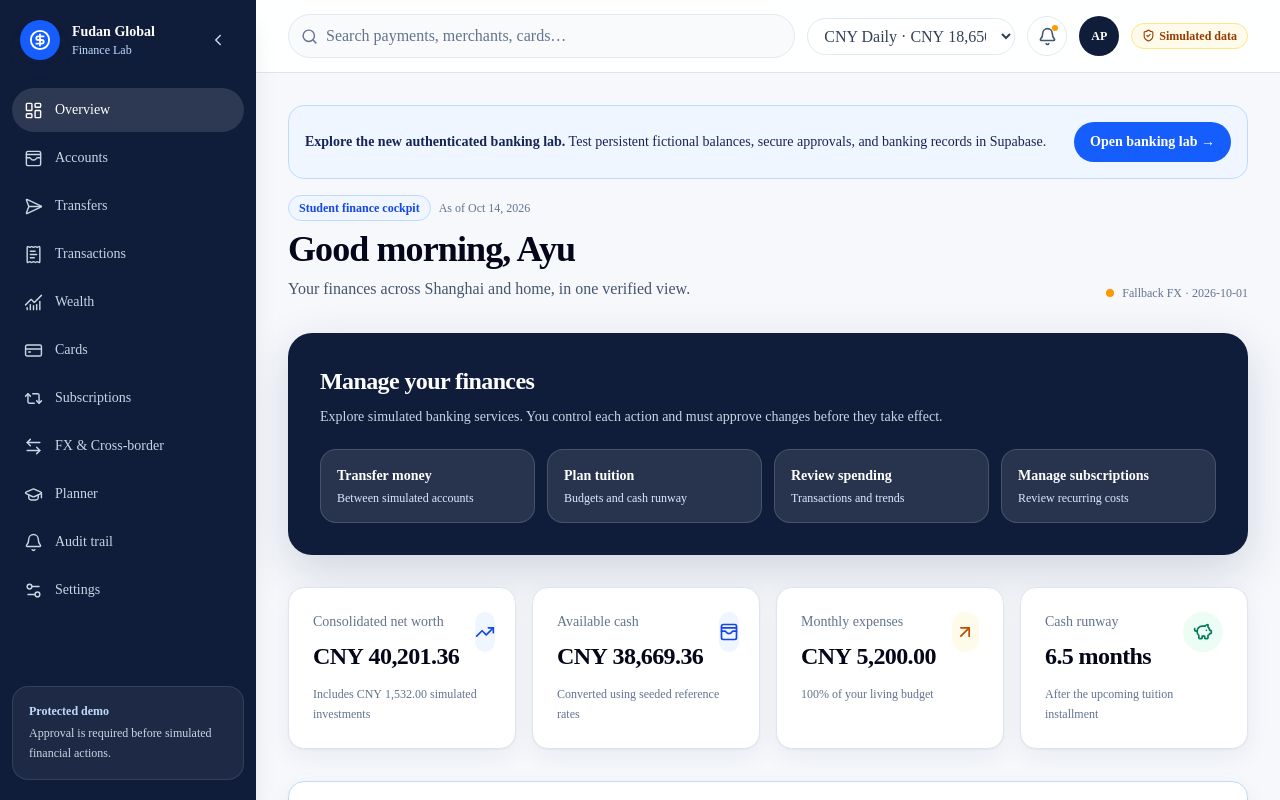
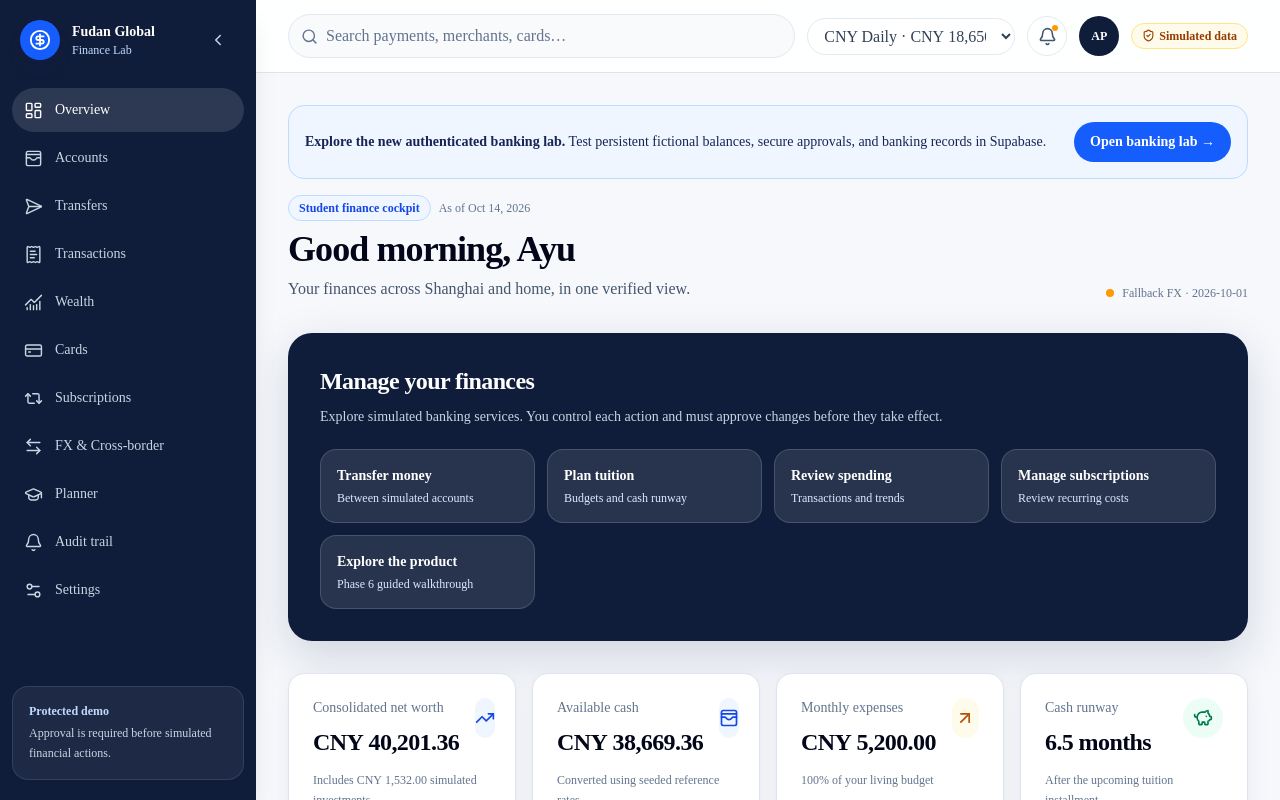
Before and after one commit to jamienatorX/fudan-global-finance-ai, a Next.js app: page /overview in a window 1280 px wide. Shown: the top 800 px of the page. Built offline with nearby package versions, Linux system fonts and the light colour scheme.

Commit message:
feat: link Phase 6 walkthrough and keep its public route secured

```diff
--- a/src/features/overview/overview-dashboard.tsx
+++ b/src/features/overview/overview-dashboard.tsx
@@ -27,6 +27,7 @@ function BankingShortcuts() {
     { href: '/planner', title: 'Plan tuition', detail: 'Budgets and cash runway' },
     { href: '/transactions', title: 'Review spending', detail: 'Transactions and trends' },
     { href: '/subscriptions', title: 'Manage subscriptions', detail: 'Review recurring costs' },
+    { href: '/showcase', title: 'Explore the product', detail: 'Phase 6 guided walkthrough' },
   ] as const;
   return (
     <section aria-label="Banking shortcuts" className="rounded-3xl bg-[var(--color-navy)] px-5 py-6 text-white shadow-[var(--shadow-elevated)] sm:px-8 sm:py-8">
```
